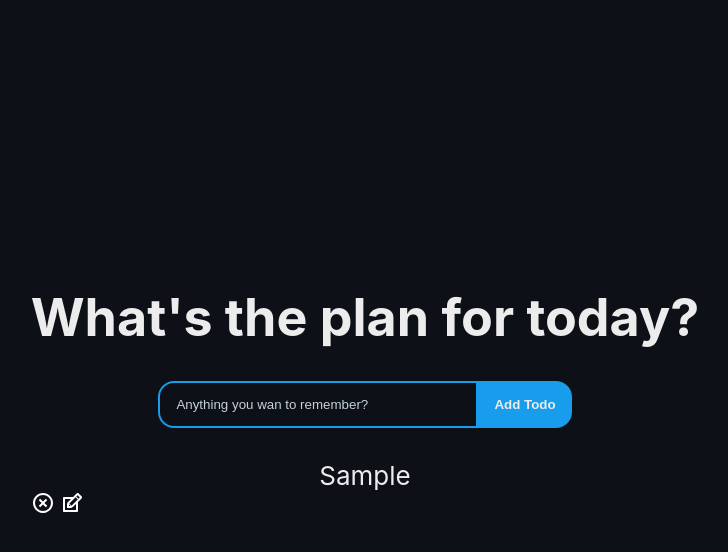
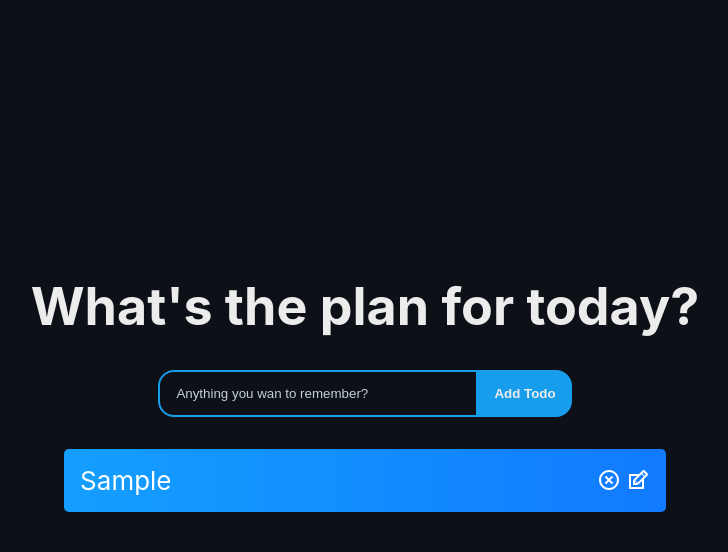
Before and after one commit to zbigniewstefaniuk/todo-react-app, a React (Create React App) app: page / in a window 1280 px wide. Both pictures are taken after typing "Sample" into the empty fields and a click on the button "Add Todo". Shown: the top 552 px of the page, without its empty margins (275-1003 px from the left). Built offline with nearby package versions, Linux system fonts and the light colour scheme.

Commit message:
added styles fo todos

```diff
--- a/src/App.css
+++ b/src/App.css
@@ -94,6 +94,41 @@ html {
   position: relative;
 }
 
+.App .todo-row {
+  cursor: pointer;
+  display: -webkit-box;
+  display: -ms-flexbox;
+  display: flex;
+  -webkit-box-pack: justify;
+      -ms-flex-pack: justify;
+          justify-content: space-between;
+  -webkit-box-align: center;
+      -ms-flex-align: center;
+          align-items: center;
+  margin: 14px auto;
+  color: #fff;
+  background: -webkit-gradient(linear, left top, right top, from(#ff7614), to(#ff5411));
+  background: linear-gradient(90deg, #ff7614 0%, #ff5411 100%);
+  padding: 16px;
+  border-radius: 5px;
+  width: 90%;
+}
+
+.App .todo-row:nth-child(4n + 1) {
+  background: -webkit-gradient(linear, left top, right top, from(#5d0cff), to(#9b00fa));
+  background: linear-gradient(90deg, #5d0cff 0%, #9b00fa 100%);
+}
+
+.App .todo-row:nth-child(4n + 2) {
+  background: -webkit-gradient(linear, left top, right top, from(#ff0cf1), to(#fa0087));
+  background: linear-gradient(90deg, #ff0cf1 0%, #fa0087 100%);
+}
+
+.App .todo-row:nth-child(4n + 3) {
+  background: -webkit-gradient(linear, left top, right top, from(#149fff), to(#117aff));
+  background: linear-gradient(90deg, #149fff 0%, #117aff 100%);
+}
+
 .App .icons {
   display: -webkit-box;
   display: -ms-flexbox;
--- a/src/App.scss
+++ b/src/App.scss
@@ -66,6 +66,49 @@ html {
     position: relative;
   }
 
+  // todo list
+
+  .todo-row {
+    cursor: pointer;
+    display: flex;
+    justify-content: space-between;
+    align-items: center;
+    margin: 14px auto;
+    color: #fff;
+    background: linear-gradient(
+      90deg,
+      rgba(255, 118, 20, 1) 0%,
+      rgba(255, 84, 17, 1) 100%
+    );
+
+    padding: 16px;
+    border-radius: 5px;
+    width: 90%;
+  }
+
+  .todo-row:nth-child(4n + 1) {
+    background: linear-gradient(
+      90deg,
+      rgba(93, 12, 255, 1) 0%,
+      rgba(155, 0, 250, 1) 100%
+    );
+  }
+
+  .todo-row:nth-child(4n + 2) {
+    background: linear-gradient(
+      90deg,
+      rgba(255, 12, 241, 1) 0%,
+      rgba(250, 0, 135, 1) 100%
+    );
+  }
+  .todo-row:nth-child(4n + 3) {
+    background: linear-gradient(
+      90deg,
+      rgba(20, 159, 255, 1) 0%,
+      rgba(17, 122, 255, 1) 100%
+    );
+  }
+
   .icons {
     display: flex;
     align-items: center;
```
Also changed, not shown: 1 other file (tests, documents, lock files or other folders).
